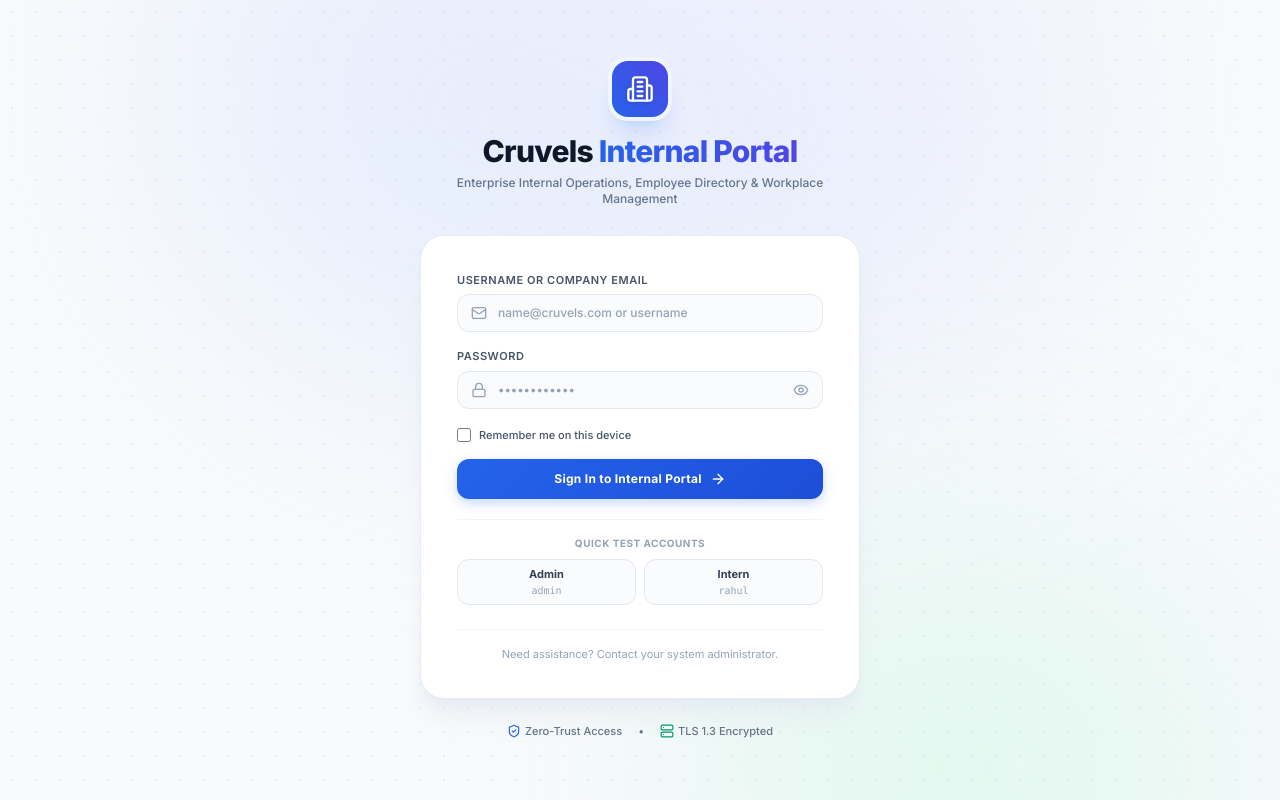
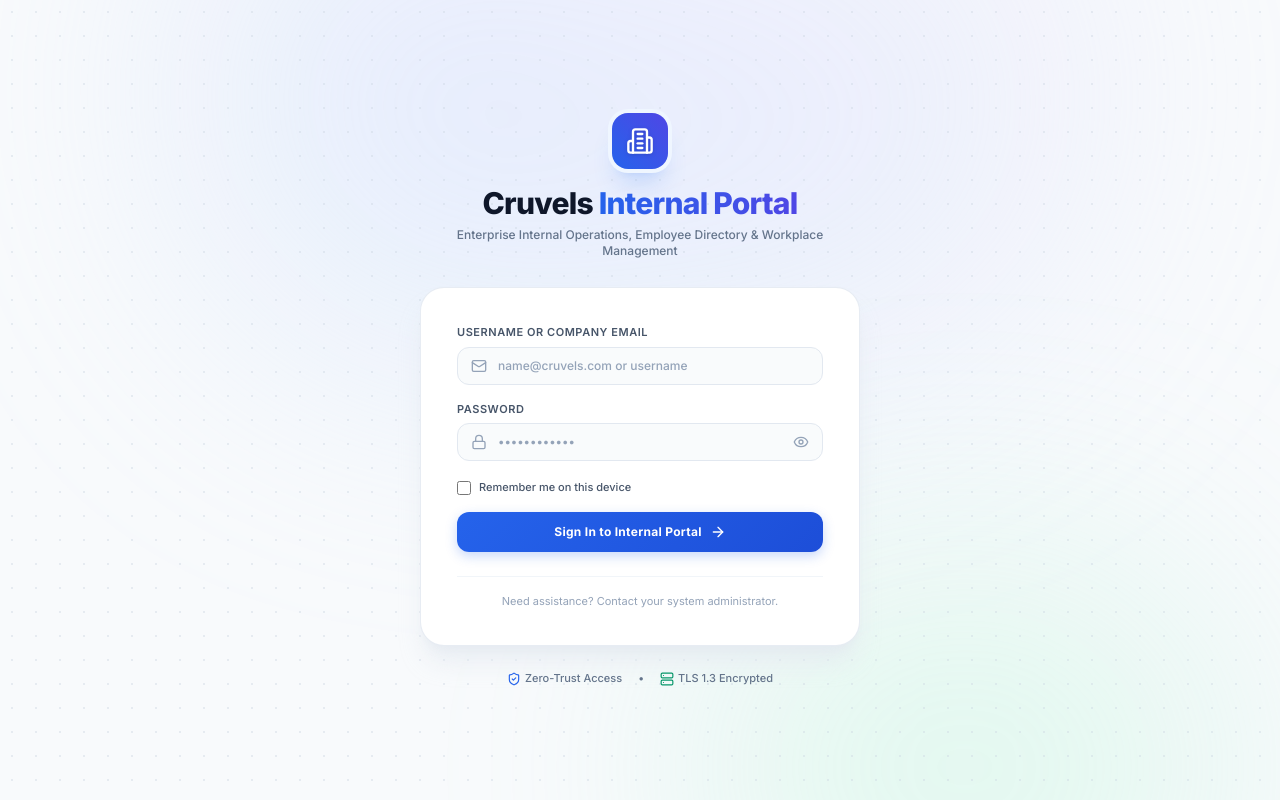
Before and after one commit to deekshiulu/Cruvels, a Next.js app: page /login in a window 1280 px wide. Built offline with nearby package versions, Linux system fonts and the light colour scheme.

Commit message:
fix(security): remove visible demo credentials helper from login page

```diff
--- a/src/app/login/page.tsx
+++ b/src/app/login/page.tsx
@@ -206,39 +206,6 @@ export default function LoginPage() {
             </button>
           </form>
 
-          {/* Quick Test Credentials Helper */}
-          <div className="mt-5 pt-4 border-t border-slate-100">
-            <div className="text-[10px] font-bold uppercase tracking-wider text-slate-400 mb-2 text-center">
-              Quick Test Accounts
-            </div>
-            <div className="grid grid-cols-2 gap-2">
-              <button
-                type="button"
-                onClick={() => {
-                  setUsernameOrEmail('admin');
-                  setPassword('Password123!');
-                  setError(null);
-                }}
-                className="flex flex-col items-center rounded-xl border border-slate-200 bg-slate-50/80 px-2.5 py-1.5 text-[11px] font-medium text-slate-700 hover:bg-blue-50 hover:border-blue-300 hover:text-blue-700 transition-colors cursor-pointer"
-              >
-                <span className="font-bold">Admin</span>
-                <span className="text-[10px] text-slate-400 font-mono">admin</span>
-              </button>
-              <button
-                type="button"
-                onClick={() => {
-                  setUsernameOrEmail('rahul');
-                  setPassword('Password123!');
-                  setError(null);
-                }}
-                className="flex flex-col items-center rounded-xl border border-slate-200 bg-slate-50/80 px-2.5 py-1.5 text-[11px] font-medium text-slate-700 hover:bg-blue-50 hover:border-blue-300 hover:text-blue-700 transition-colors cursor-pointer"
-              >
-                <span className="font-bold">Intern</span>
-                <span className="text-[10px] text-slate-400 font-mono">rahul</span>
-              </button>
-            </div>
-          </div>
-
           {/* Support / Help footer */}
           <div className="mt-6 border-t border-slate-100 pt-4 text-center">
             <p className="text-[11px] text-slate-400">
```
